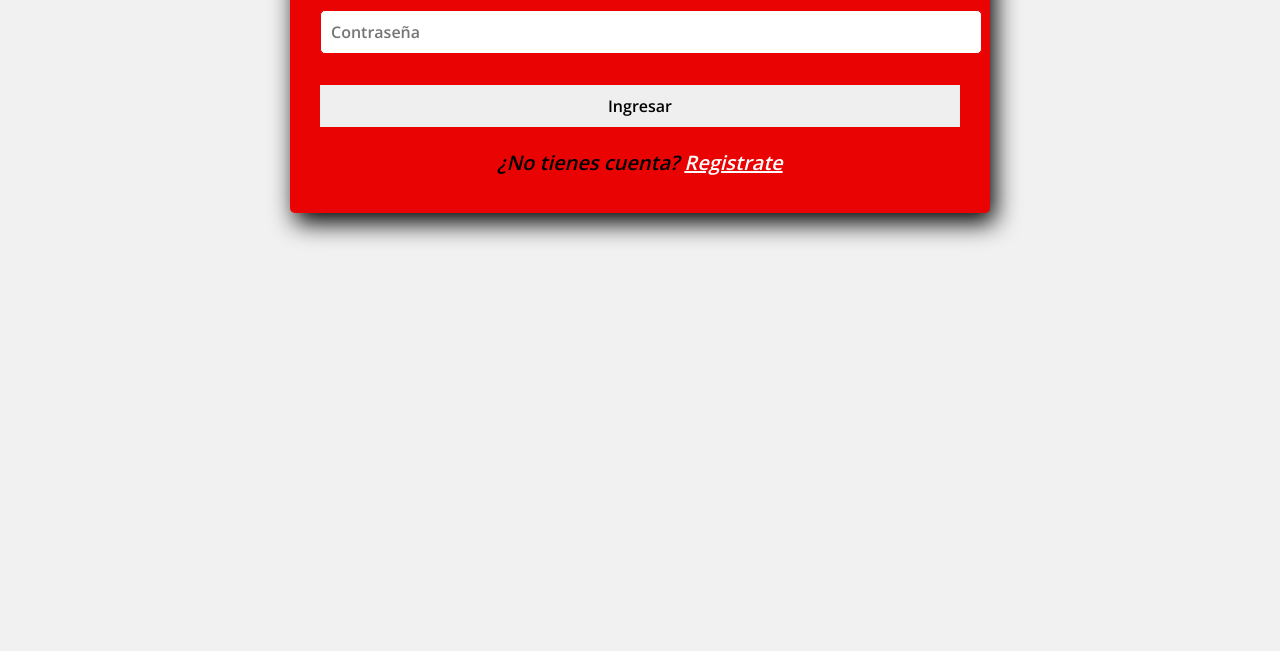
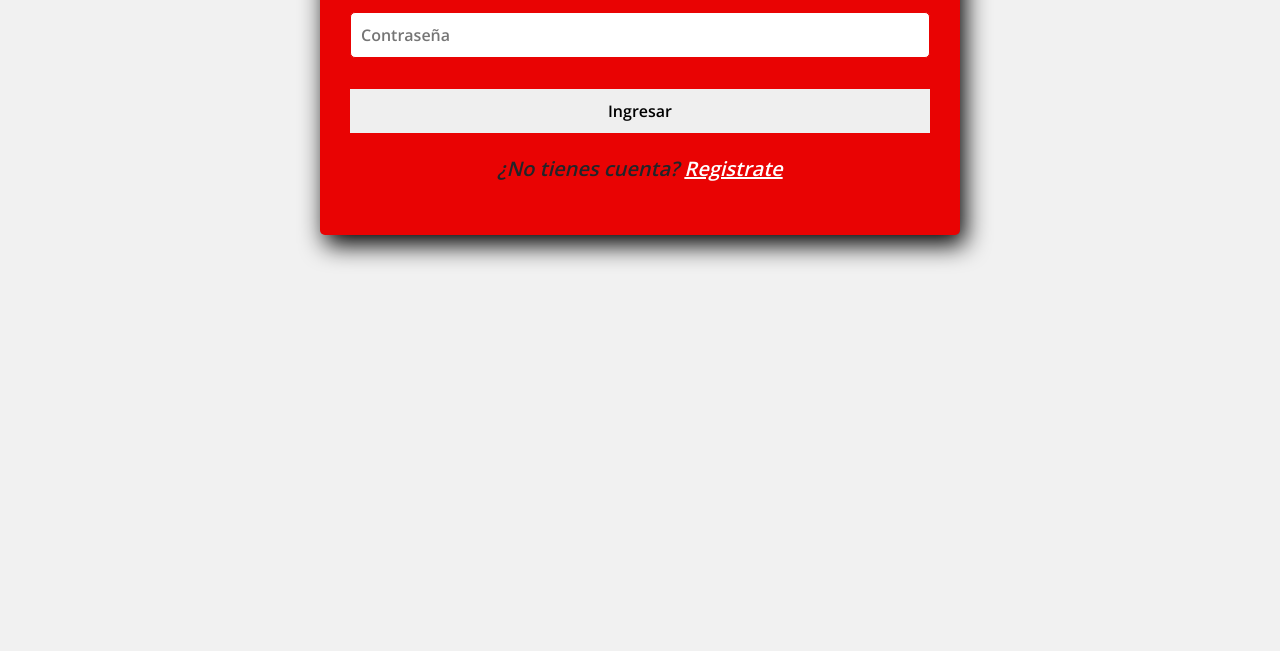
Before and after one commit to realkher/rkhdProyect, a website: page pages/Acceder.html in a window 1280 px wide. Shown: the part 382-1033 px from the top of the page. Drawn offline with nearby package versions, Linux system fonts and the light colour scheme.

```diff
--- a/pages/Acceder.html
+++ b/pages/Acceder.html
@@ -7,6 +7,7 @@
     <title>Acceder - RealKherHardStore</title>
     <meta name="description" content="RealKher HardStore | Dedicados al mundo gamer. Somos especialistas en la venta de hardware de computadoras">
     <meta name="keywords"  content="realkherhardstore, rkhd, pc, pc gamer, computadoras, computadoras gamer, hardware, procesadores, mothers, gpus, nvidia, amd, intel">
+    <link href="https://cdn.jsdelivr.net/npm/bootstrap@5.1.1/dist/css/bootstrap.min.css" rel="stylesheet" integrity="sha384-F3w7mX95PdgyTmZZMECAngseQB83DfGTowi0iMjiWaeVhAn4FJkqJByhZMI3AhiU" crossorigin="anonymous">
     <link rel="stylesheet" href="../Css/Styles.css">
     <link href="https://fonts.googleapis.com/css2?family=Open+Sans:wght@600&display=swap" rel="stylesheet">
 </head>
```
Also changed, not shown: pages/Ayuda.html (+1 -0 lines), pages/Quienes somos.html (+1 -0 lines), pages/Registro.html (+1 -0 lines).
